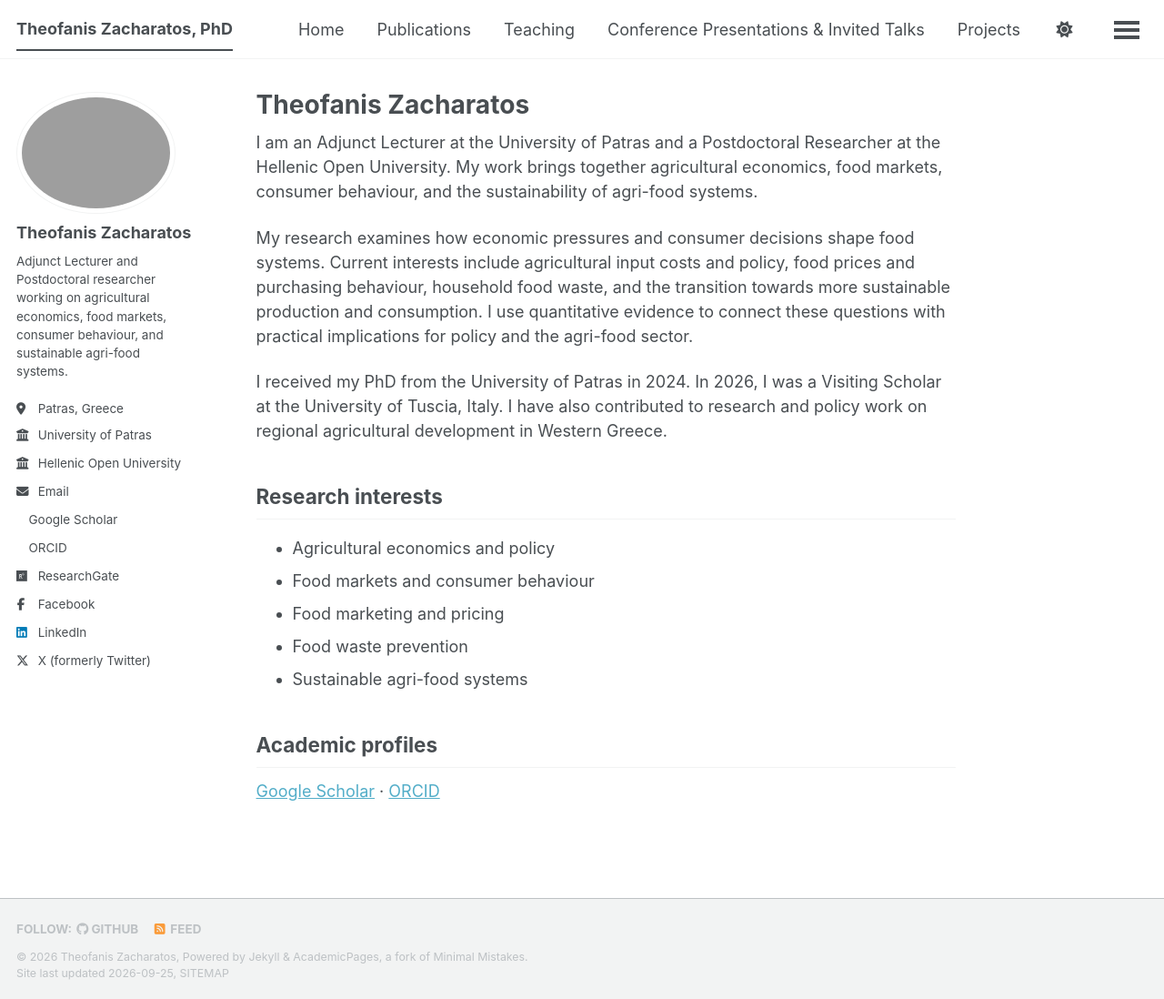
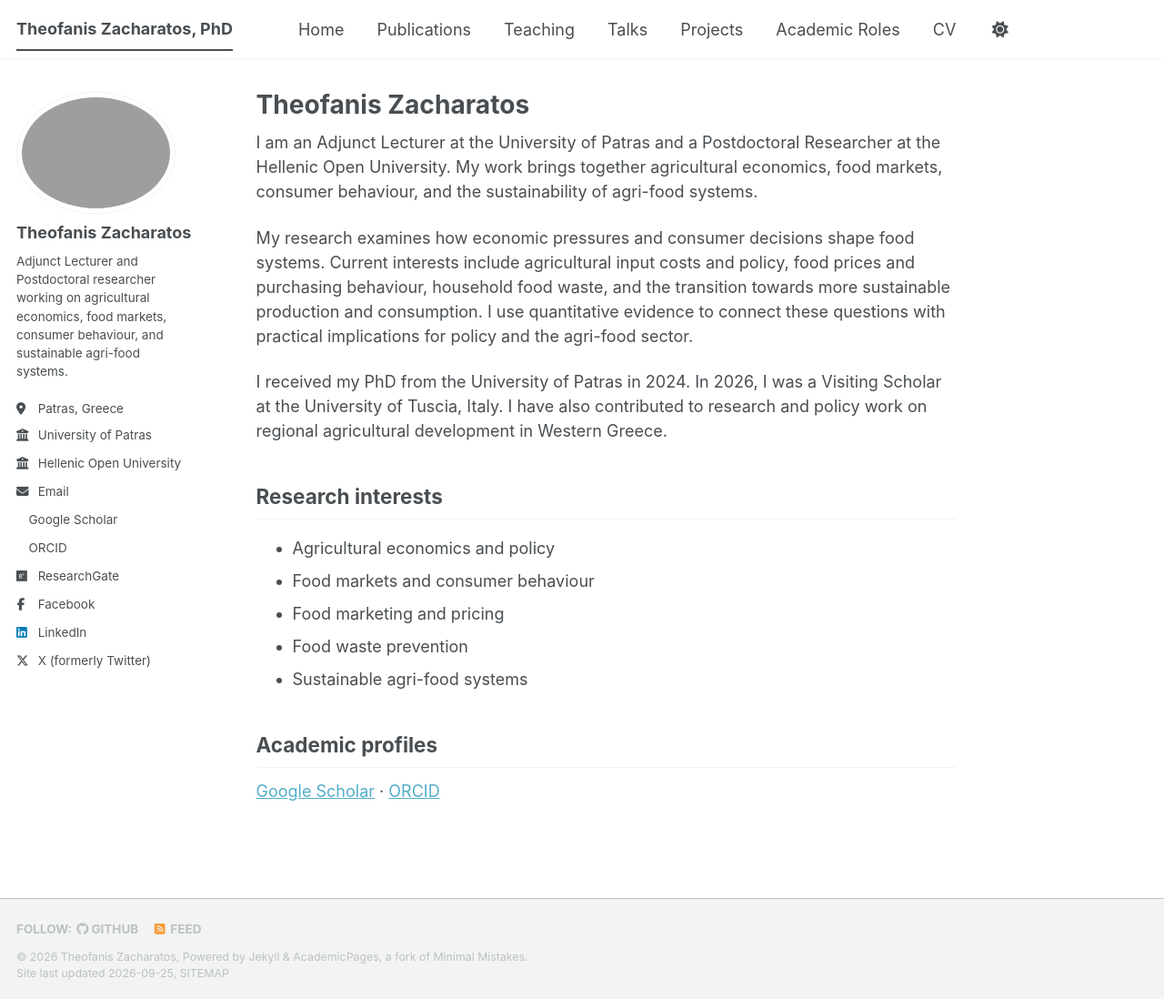
Before and after one commit to TheofanisZacharatos/theofaniszacharatos.github.io, a Jekyll site: the page built from _pages/about.md, in a window 1280 px wide and 1098 px high. Shown: the whole window at 91% size. Built offline with Jekyll 4.4.1, drawn with Linux system fonts in a browser that asks for light colours; a style sheet for code colours, icons or effects is not loaded.

Commit message:
Update navigation.yml

```diff
--- a/_data/navigation.yml
+++ b/_data/navigation.yml
@@ -17,13 +17,13 @@ main:
   - title: "Teaching"
     url: /teaching/
 
-  - title: "Conference Presentations & Invited Talks"
+  - title: "Talks"
     url: /talks/
 
   - title: "Projects"
     url: /projects/
 
-  - title: "Academic Service"
+  - title: "Academic Roles"
     url: /academic-service/
 
   - title: "CV"
```
